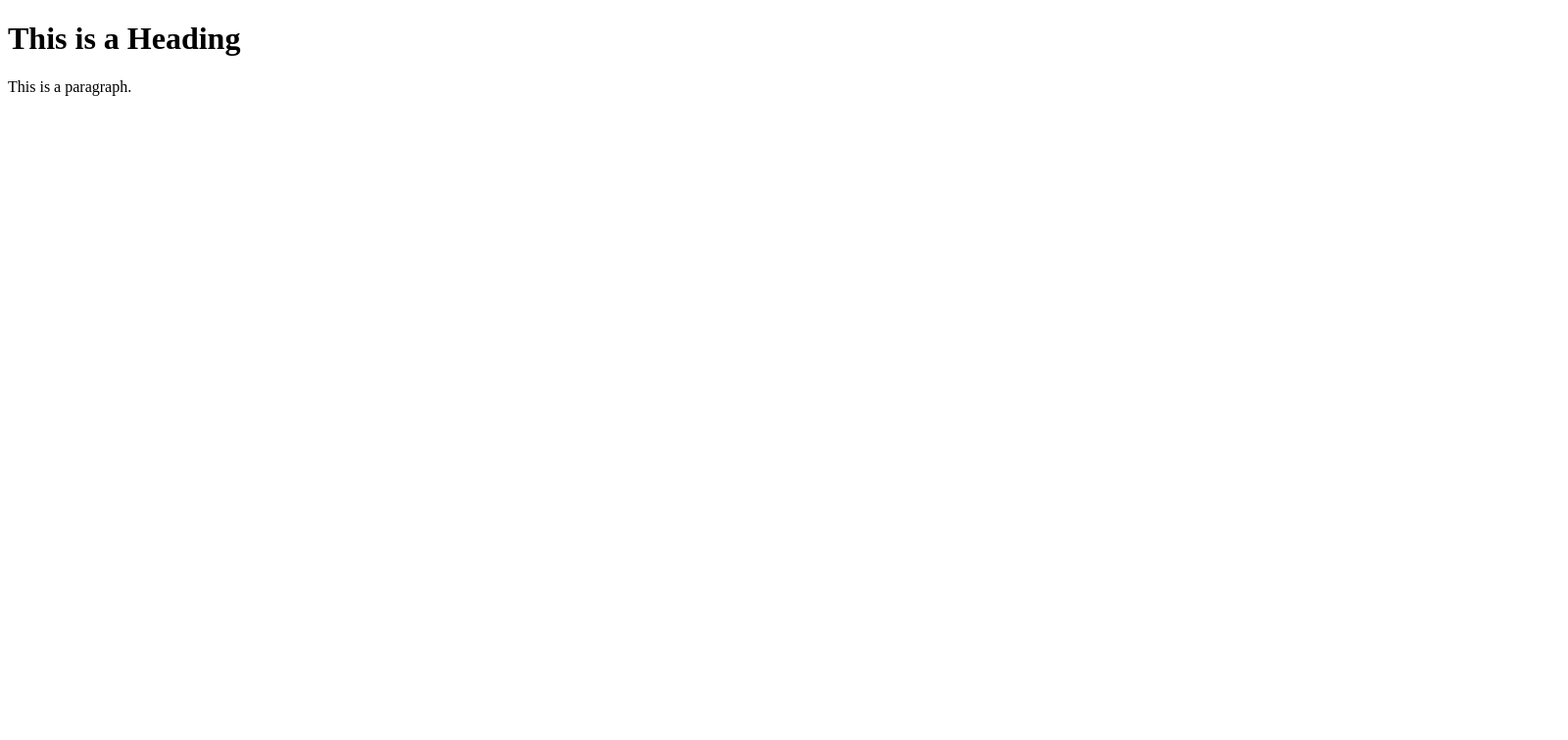
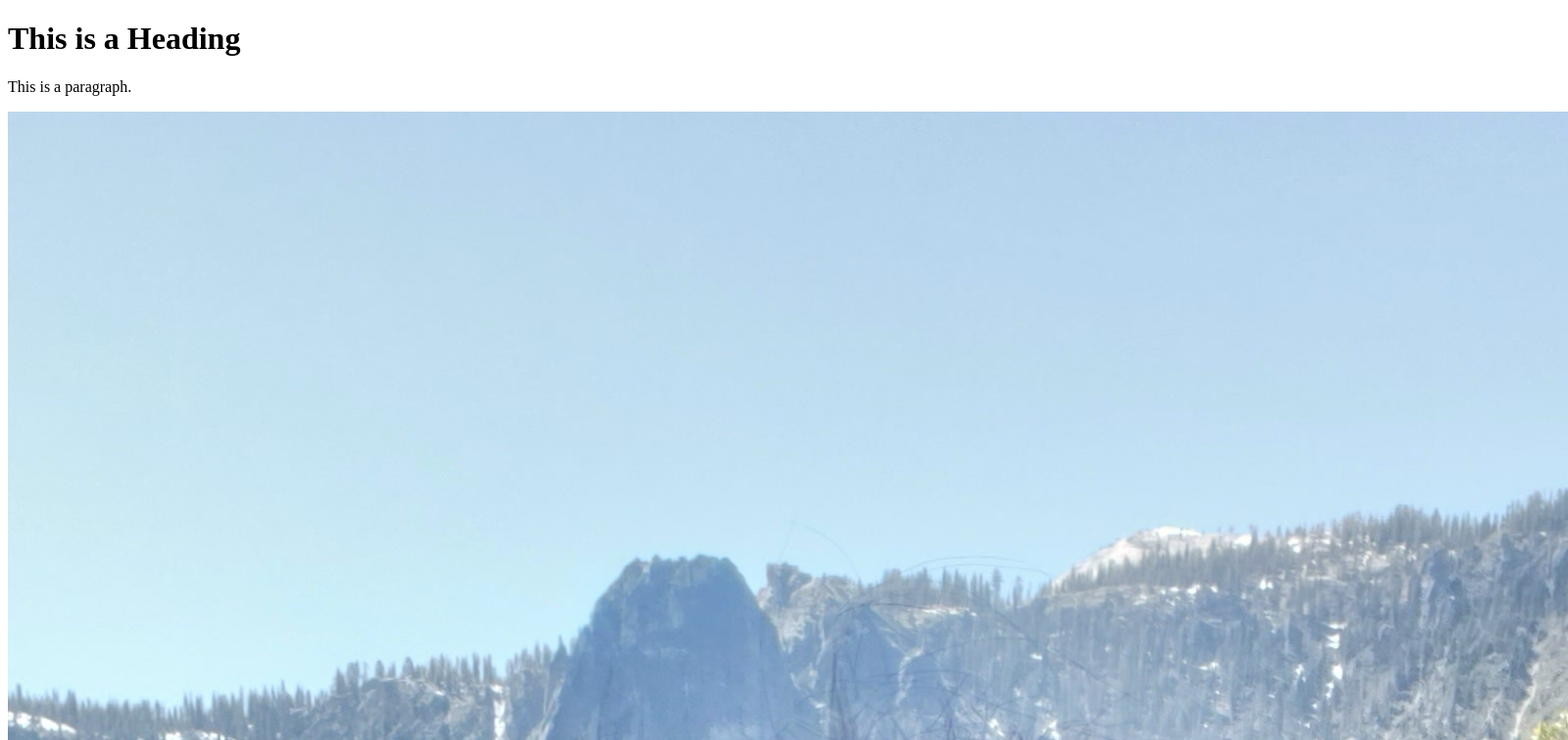
Before and after one commit to NasitSony/portfolio, a plain HTML site: page index.html in a window 1280 px wide. Shown: the top 756 px of the page at 98% size, 1600 px wide, since content can reach past the window. Drawn offline with Linux system fonts and the light colour scheme.

Commit message:
Update index.html

```diff
--- a/index.html
+++ b/index.html
@@ -8,5 +8,7 @@
 <h1>This is a Heading</h1>
 <p>This is a paragraph.</p>
 
+  <img src="20210504_134532.jpg" alt="Flowers in Chania">
+
 </body>
 </html>
```
